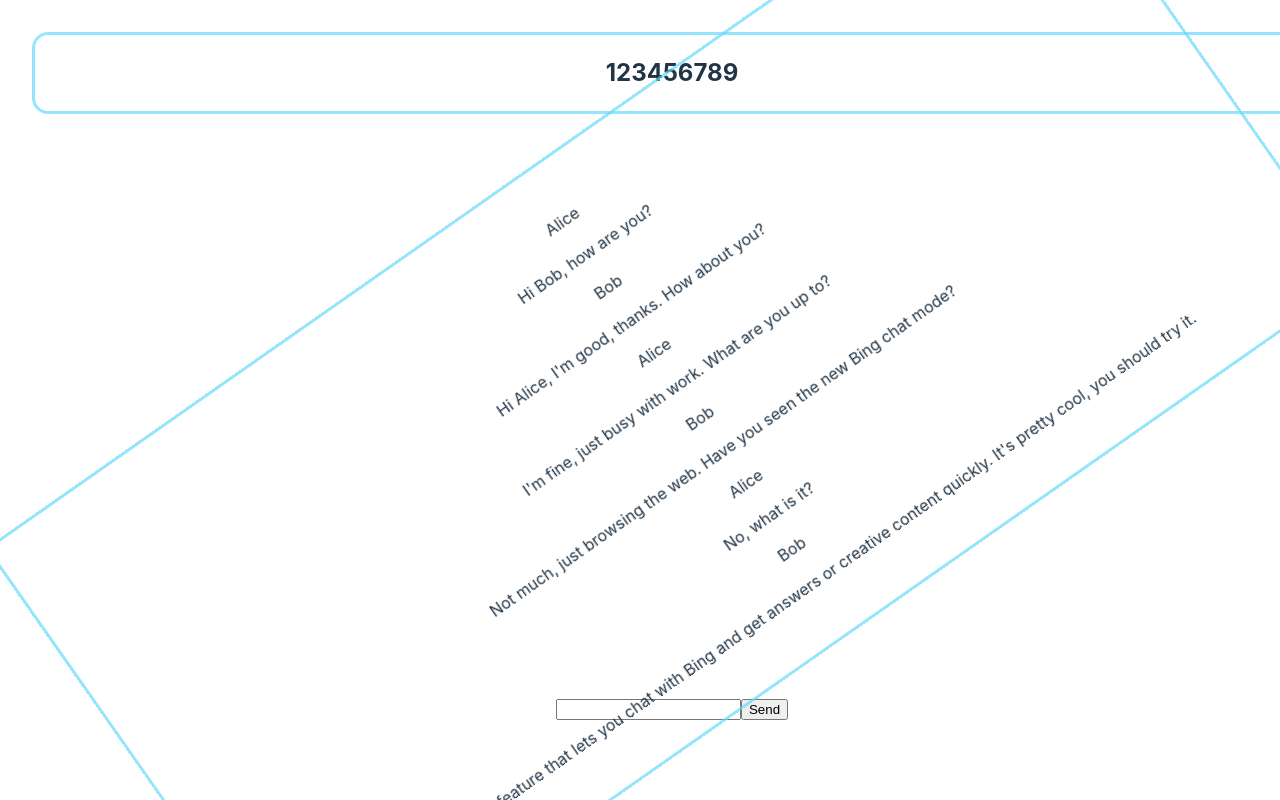
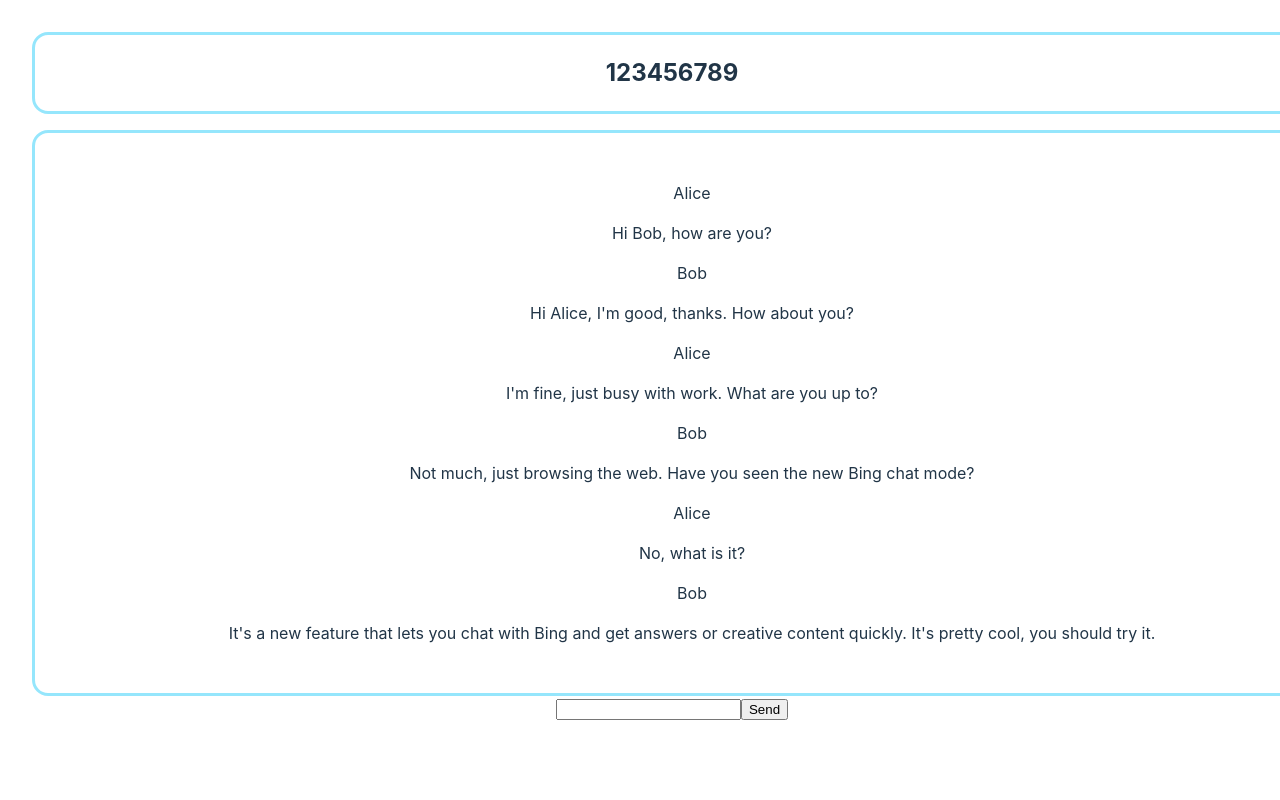
Before and after one commit to Julian-Mostbauer/Chat-App-Test, a React (Vite) app in the folder Chat-App-Test/: page / in a window 1280 px wide. Shown: the top 800 px of the page. Built offline with nearby package versions, Linux system fonts and the light colour scheme.

Commit message:
Update App.css

```diff
--- a/Chat-App-Test/src/App.css
+++ b/Chat-App-Test/src/App.css
@@ -39,8 +39,8 @@
   border-color: #61dafbaa;
 
 
-  animation-name: spin;
-  animation-duration: 5ms;
+  animation-name: warp;
+  animation-duration: 5000ms;
   animation-iteration-count: infinite;
   animation-timing-function: linear;
 
@@ -51,8 +51,12 @@
 
 @keyframes spin {
   from{
-    transform: rotate(-36035deg);
+    transform: rotate(0deg);
   }to{
     transform: rotate(36035deg);
   }
 }
+
+@keyframes warp {
+
+}
```
